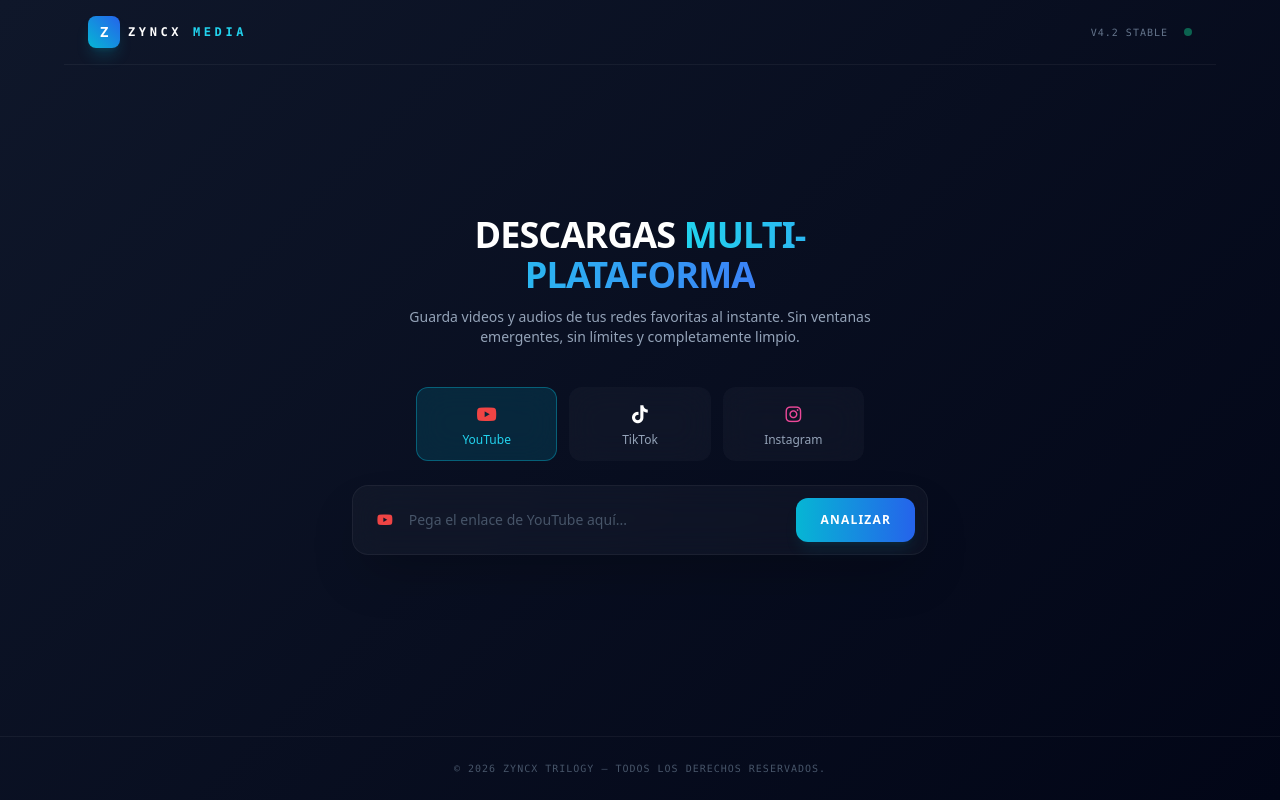
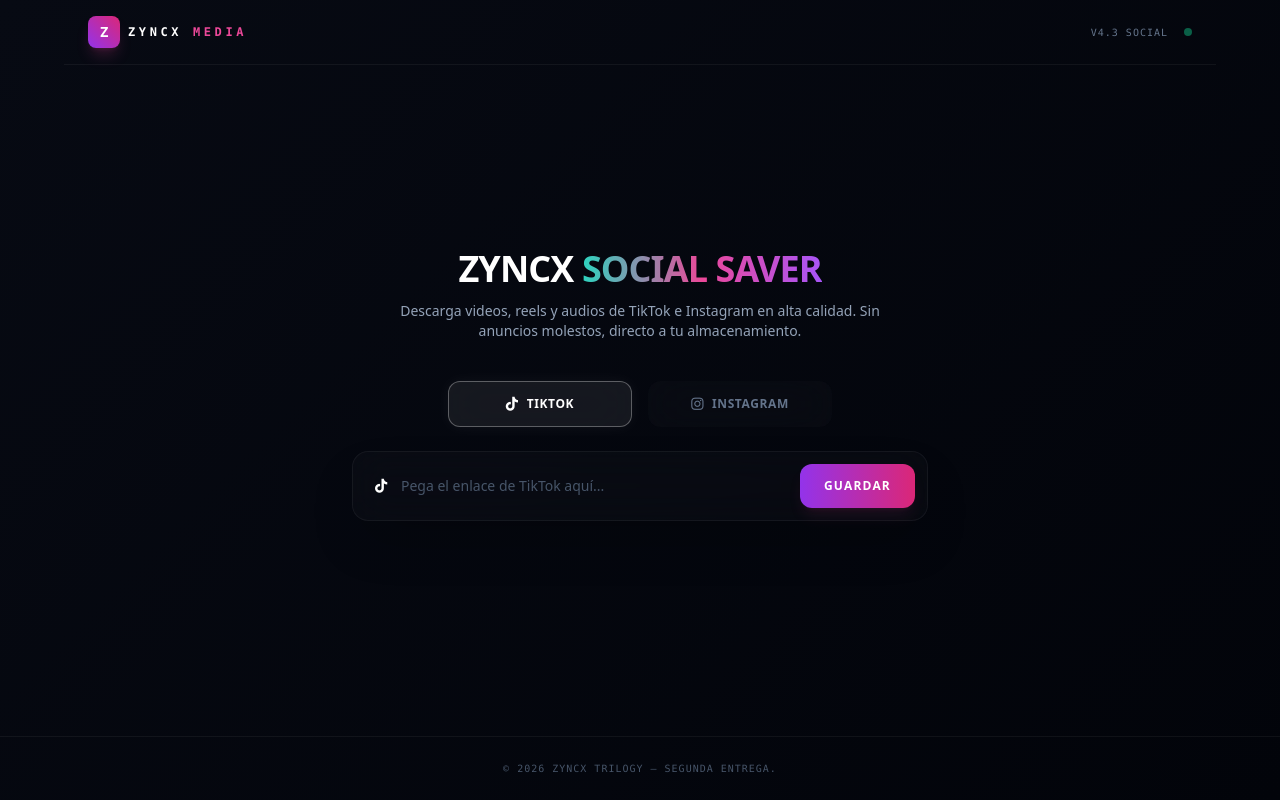
Before and after one commit to Zyncx-glitch/zyncx-music, a plain HTML site: page index.html in a window 1280 px wide. Drawn offline with nearby package versions, Linux system fonts and the light colour scheme.

Commit message:
Update index.html

```diff
--- a/index.html
+++ b/index.html
@@ -3,24 +3,31 @@
 <head>
     <meta charset="UTF-8">
     <meta name="viewport" content="width=device-width, initial-scale=1.0">
-    <title>Zyncx Media Downloader — Sin Anuncios</title>
+    <title>Zyncx Social Downloader — TikTok e Instagram</title>
     <script src="https://cdn.tailwindcss.com"></script>
     <link rel="stylesheet" href="https://cdnjs.cloudflare.com/ajax/libs/font-awesome/6.4.0/css/all.min.css">
     <style>
         body {
-            background: linear-gradient(135deg, #0f172a 0%, #020617 100%);
+            background: linear-gradient(135deg, #070a13 0%, #02040a 100%);
             min-height: 100vh;
         }
         .glass {
-            background: rgba(255, 255, 255, 0.03);
-            backdrop-filter: blur(16px);
-            -webkit-backdrop-filter: blur(16px);
+            background: rgba(255, 255, 255, 0.02);
+            backdrop-filter: blur(20px);
+            -webkit-backdrop-filter: blur(20px);
             border: 1px solid rgba(255, 255, 255, 0.05);
         }
-        .tab-active {
-            background: rgba(6, 182, 212, 0.15);
-            border-color: rgba(6, 182, 212, 0.4);
-            color: #22d3ee;
+        .tab-active-tiktok {
+            background: rgba(255, 255, 255, 0.07);
+            border-color: rgba(255, 255, 255, 0.3);
+            color: #ffffff;
+            box-shadow: 0 0 15px rgba(255, 255, 255, 0.05);
+        }
+        .tab-active-instagram {
+            background: rgba(236, 72, 153, 0.1);
+            border-color: rgba(236, 72, 153, 0.4);
+            color: #f472b6;
+            box-shadow: 0 0 15px rgba(236, 72, 153, 0.05);
         }
     </style>
 </head>
@@ -28,13 +35,13 @@
 
     <header class="w-full max-w-6xl mx-auto px-6 py-4 flex items-center justify-between border-b border-white/5">
         <div class="flex items-center gap-2">
-            <div class="w-8 h-8 rounded-lg bg-gradient-to-tr from-cyan-500 to-blue-600 flex items-center justify-center shadow-lg shadow-cyan-500/20">
+            <div class="w-8 h-8 rounded-lg bg-gradient-to-tr from-purple-600 to-pink-600 flex items-center justify-center shadow-lg shadow-pink-500/20">
                 <span class="font-black text-white text-sm tracking-tighter">Z</span>
             </div>
-            <span class="font-mono text-xs uppercase tracking-[0.3em] text-white font-bold">Zyncx <span class="text-cyan-400">Media</span></span>
+            <span class="font-mono text-xs uppercase tracking-[0.3em] text-white font-bold">Zyncx <span class="text-pink-500">Media</span></span>
         </div>
         <div class="flex items-center gap-4 text-[10px] uppercase font-mono tracking-widest text-slate-500">
-            <span>v4.2 stable</span>
+            <span>v4.3 social</span>
             <span class="w-2 h-2 rounded-full bg-emerald-500 animate-pulse"></span>
         </div>
     </header>
@@ -43,34 +50,31 @@
 
         <div class="text-center mb-10 max-w-lg">
             <h1 class="text-3xl md:text-4xl font-black text-white uppercase tracking-tight mb-3">
-                Descargas <span class="bg-gradient-to-r from-cyan-400 to-blue-500 bg-clip-text text-transparent">Multi-Plataforma</span>
+                Zyncx <span class="bg-gradient-to-r from-teal-400 via-pink-500 to-purple-500 bg-clip-text text-transparent">Social Saver</span>
             </h1>
             <p class="text-slate-400 text-xs md:text-sm leading-relaxed">
-                Guarda videos y audios de tus redes favoritas al instante. Sin ventanas emergentes, sin límites y completamente limpio.
+                Descarga videos, reels y audios de TikTok e Instagram en alta calidad. Sin anuncios molestos, directo a tu almacenamiento.
             </p>
         </div>
 
-        <div class="grid grid-cols-3 gap-3 w-full max-w-md mb-6">
-            <button onclick="cambiarPlataforma('youtube', 'https://www.youtube.com/watch?v=...')" id="btn-youtube" class="tab-active glass py-3 rounded-xl flex flex-col items-center justify-center gap-1 transition-all border text-xs font-medium">
-                <i class="fab fa-youtube text-lg text-red-500"></i> YouTube
+        <div class="grid grid-cols-2 gap-4 w-full max-w-sm mb-6">
+            <button onclick="cambiarPlataforma('tiktok')" id="btn-tiktok" class="tab-active-tiktok glass py-3 rounded-xl flex items-center justify-center gap-2 transition-all border text-xs font-bold uppercase tracking-wider">
+                <i class="fab fa-tiktok text-sm"></i> TikTok
             </button>
-            <button onclick="cambiarPlataforma('tiktok', 'https://www.tiktok.com/@user/video/...')" id="btn-tiktok" class="glass py-3 rounded-xl flex flex-col items-center justify-center gap-1 transition-all border border-transparent text-slate-400 text-xs font-medium">
-                <i class="fab fa-tiktok text-lg text-white"></i> TikTok
-            </button>
-            <button onclick="cambiarPlataforma('instagram', 'https://www.instagram.com/reel/...')" id="btn-instagram" class="glass py-3 rounded-xl flex flex-col items-center justify-center gap-1 transition-all border border-transparent text-slate-400 text-xs font-medium">
-                <i class="fab fa-instagram text-lg text-pink-500"></i> Instagram
+            <button onclick="cambiarPlataforma('instagram')" id="btn-instagram" class="glass py-3 rounded-xl flex items-center justify-center gap-2 transition-all border border-transparent text-slate-500 text-xs font-bold uppercase tracking-wider">
+                <i class="fab fa-instagram text-sm"></i> Instagram
             </button>
         </div>
 
-        <div class="w-full max-w-xl glass p-3 rounded-2xl flex items-center shadow-2xl focus-within:border-cyan-500/40 transition-all mb-8">
-            <div class="pl-3 text-slate-500 text-sm">
-                <i id="input-icon" class="fab fa-youtube text-red-500"></i>
+        <div class="w-full max-w-xl glass p-3 rounded-2xl flex items-center shadow-2xl transition-all mb-8 border border-white/5" id="search-box-wrapper">
+            <div class="pl-3 text-white text-sm flex items-center justify-center w-5">
+                <i id="input-icon" class="fab fa-tiktok"></i>
             </div>
             <input type="text" id="searchInput"
-                   placeholder="Pega el enlace de YouTube aquí..."
+                   placeholder="Pega el enlace de TikTok aquí..."
                    class="w-full bg-transparent border-0 outline-none px-4 py-3 text-sm text-white placeholder-slate-600 font-medium">
-            <button onclick="procesarEnlaceZyncx()" class="bg-gradient-to-r from-cyan-500 to-blue-600 text-white font-bold text-xs uppercase tracking-widest px-6 py-3.5 rounded-xl hover:opacity-90 active:scale-95 transition shadow-lg shadow-cyan-500/10">
-                Analizar
+            <button onclick="procesarEnlaceZyncx()" class="bg-gradient-to-r from-purple-600 to-pink-600 text-white font-bold text-xs uppercase tracking-widest px-6 py-3.5 rounded-xl hover:opacity-90 active:scale-95 transition shadow-lg shadow-pink-500/10">
+                Guardar
             </button>
         </div>
 
@@ -79,9 +83,9 @@
     </main>
 
     <footer class="w-full text-center py-6 border-t border-white/5 text-[10px] font-mono tracking-widest text-slate-600 uppercase">
-        &copy; 2026 Zyncx Trilogy — Todos los derechos reservados.
+        &copy; 2026 Zyncx Trilogy — Segunda Entrega.
     </footer>
 
-    <script src="script.js?v=4.2"></script>
+    <script src="script.js?v=4.3"></script>
 </body>
 </html>
```
